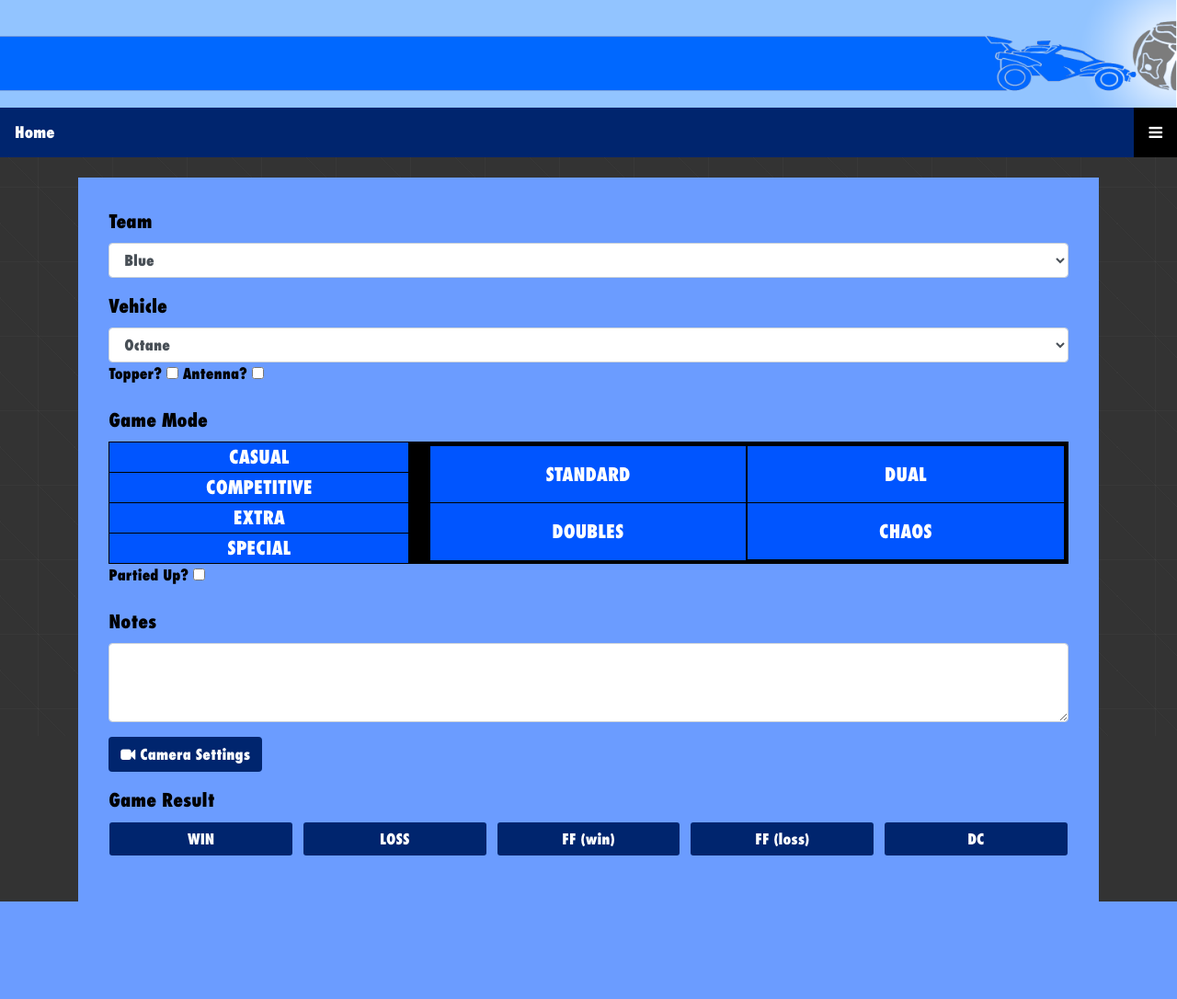
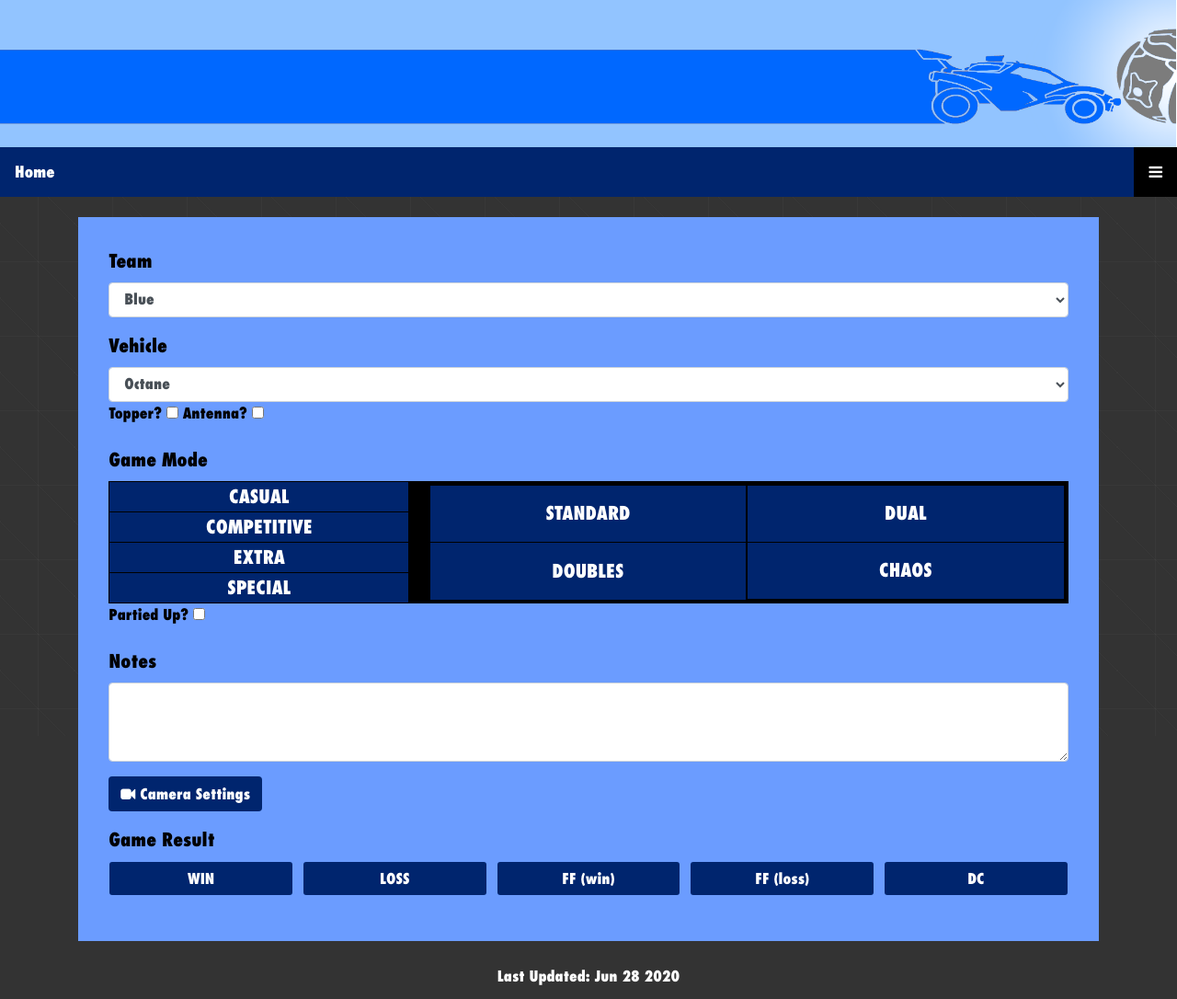
Before and after one commit to waterBottleHolster/rl_stats_webapp_v2, a Flask app: template templates/base.html in a window 1280 px wide. Shown: the whole page at 92% size. Before the commit the page ends 980 px from the top, so only its background shows below. Run offline with Flask 2, Linux system fonts and the light colour scheme; the template is opened without the code that fills it, so the values that code supplies are empty; some libraries are stand-ins or nearby versions.

Commit message:
final login screen and finished base.html

```diff
--- a/templates/base.html
+++ b/templates/base.html
@@ -37,14 +37,12 @@
             position: absolute;
             z-index: -1;
         }
-        header {
-            overflow: hidden;
-            position: relative;
-            right: 0px;
-        }
+
 
         header> img {
-            width: 100%;
+            float: right;
+            right: 0px;
+            height: 20vmin;
         }
 
         .topnav {
@@ -117,7 +115,7 @@
         }
 
         .category-btn {
-            background-color: var(--light-blue-bg);
+            background-color: var(--dark-blue-bg);
             border: 1px solid black;
             color: white; /* White text */
             cursor: pointer; /* Pointer/hand icon */
@@ -131,11 +129,11 @@
         }
 
         .category-btn:hover {
-            background-color: var(--dark-blue-bg);
+            background-color: var(--light-blue-bg);
         }
 
         .category-active-btn{
-            background-color:var(--dark-blue-bg);
+            background-color:var(--light-blue-bg);
             border: 1px solid black;
             color: white;
             cursor: pointer;
@@ -144,7 +142,7 @@
         }
 
         .option-btn {
-            background-color: var(--light-blue-bg);
+            background-color: var(--dark-blue-bg);
             border: 1px solid rgb(0, 0, 0);
             color: white; /* White text */
             cursor: pointer; /* Pointer/hand icon */
@@ -161,7 +159,7 @@
         }
 
         .option-active-btn {
-            background-color: var(--dark-blue-bg);
+            background-color: var(--light-blue-bg);
             border: 1px solid rgb(0,0,0);
             color: white;
             cursor: pointer;
@@ -181,6 +179,13 @@
             width: 33%;
             background-color: black;
         }
+
+        footer {
+            margin-top: 2%;
+            margin-bottom: 1%;
+            text-align: center;
+            color: white;
+        }
     </style>
     <title>RL Stats</title>
   </head>
@@ -188,7 +193,7 @@
     <header>
         <img src="../static/images/blue_octane_banner_v2.png" alt="octane-ball-banner">
     </header>
-    <div class="topnav">
+    <div class="topnav" style="clear: right;">
         <a href="#" class="active">Home</a>
         <div id="myLinks">
           <a href="#">Analyze</a>
@@ -304,6 +309,9 @@
         </div>
 
     </div>
+    <footer>
+        Last Updated: Jun 28 2020
+    </footer>
 
     <!-- Optional JavaScript -->
     <!-- jQuery first, then Popper.js, then Bootstrap JS -->
@@ -323,6 +331,7 @@
         }
     </script>
     <script>
+        //this script handles color changes when the user chooses a game mode
         $(document).ready(function() {
             $(".option-btn").click(function(){
                 $(".option-btn").removeClass("option-active-btn");
```
Also changed, not shown: templates/login.html (indentation only).
